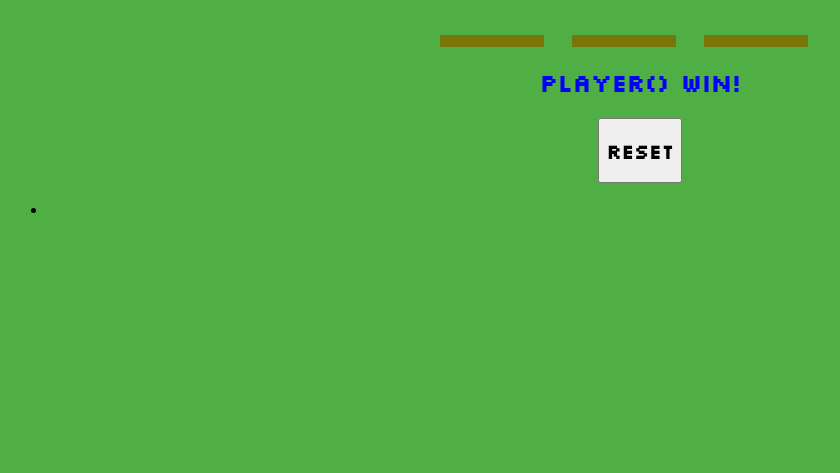
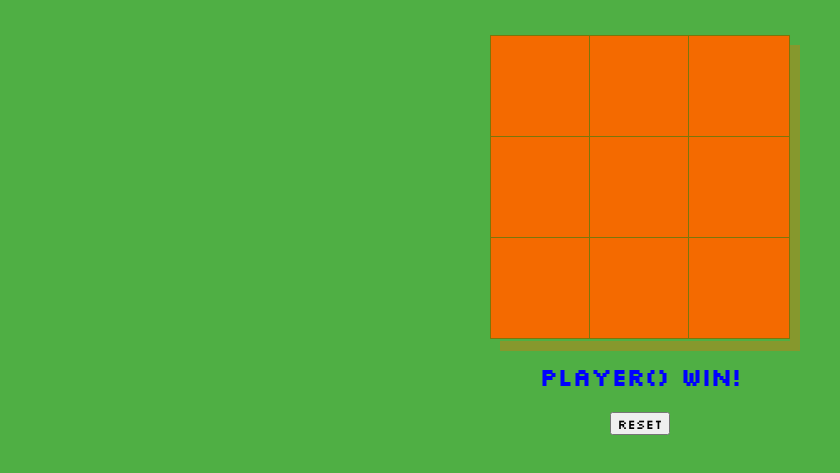
Before and after one commit to AndreiSanduta/Tic_Tac_toe, a plain HTML site: page index.html in a window 1280 px wide. Shown: the part 159-632 px from the top of the page, without its empty margins (0-840 px from the left). Drawn offline with Linux system fonts and the light colour scheme.

Commit message:
Add changes to the Grid

```diff
--- a/assets/JavaScript/script.js
+++ b/assets/JavaScript/script.js
@@ -2,7 +2,7 @@
 // Get the button elements add event listners to them
 
 addEventListener('DOMContentLoaded', () => {
-    const cel = Array.from(document.getElementById('cel'));
+    const cel = Array.from(document.querySelector('.cel'));
     const player =document.getElementById('player');
     const reset = document.querySelector('#reset');
     const resoult = document.getElementById('resoult');
--- a/assets/css/style.css
+++ b/assets/css/style.css
@@ -1,5 +1,5 @@
-* {
-    font-family: 'Silkscreen', cursive;
+*{
+font-family: 'Silkscreen', cursive;
 }
 
 /**/
@@ -25,17 +25,18 @@ margin-bottom: 3%;
 }
 
 #grid {
+box-shadow: 10px 10px rgba(244, 106, 0, 0.338);
 margin: 0 auto;
 display: grid;
+grid-template-columns: 33% 33% 33%;
 grid-template-rows: 33% 33% 33%;
-grid-template-columns: 33% 33% 33%;
-max-width: 400px;
+max-width: 300px;
 }
 
-#cel {
-border: 2px solid #7B760A;
+.cel {
+border: 1px solid #7B760A;
 min-width: 100px;
-max-width: 100px;
+min-height: 100px;
 display: flex;
 justify-content: center;
 align-items: center;
@@ -44,8 +45,8 @@ cursor: pointer;
 }
 
 
-#grid > #cel {
-    background-color: azure;
+#grid > .cel {
+    background-color: rgb(244, 106, 0);
 }
 
 #display {
--- a/index.html
+++ b/index.html
@@ -18,32 +18,28 @@
     </section>
     <!--The section below represents the game area.-->
     <section id="grid">
-        <div id="cel"></div>
-        <div id="cel"></div>
-        <div id="cel"></div>
-        <div id="cel"></div>
-        <div id="cel"></div>
-        <div id="cel"></div>
-        <div id="cel"></div>
-        <div id="cel"></div>
-        <div id="cel"></div>
+        <div class="cel"></div>
+        <div class="cel"></div>
+        <div class="cel"></div>
+        <div class="cel"></div>
+        <div class="cel"></div>
+        <div class="cel"></div>
+        <div class="cel"></div>
+        <div class="cel"></div>
+        <div class="cel"></div>
     </section>
     <!--This section show the game result-->
     <section id="display">
         <h2>Player() Win!</h2>
     </section>
     <section id="reset">
-    <button><h2>RESET</h2></button>
+    <button>RESET</button>
     </section>
     <!--This section it will count the resoult-->
     <section id="resoult"></section>
 
     <script src="assets/JavaScript/script.js"></script>
     <!--The footer area contains important links and informations-->
-    <footer>
-        <ul>
-            <li><a href="https://github.com/AndreiSanduta" target="_blank"rel="noopner" aria-label="visit us on github"></a></li>
-        </ul>
-    </footer>
+    <footer></footer>
 </body>
 </html>
```
